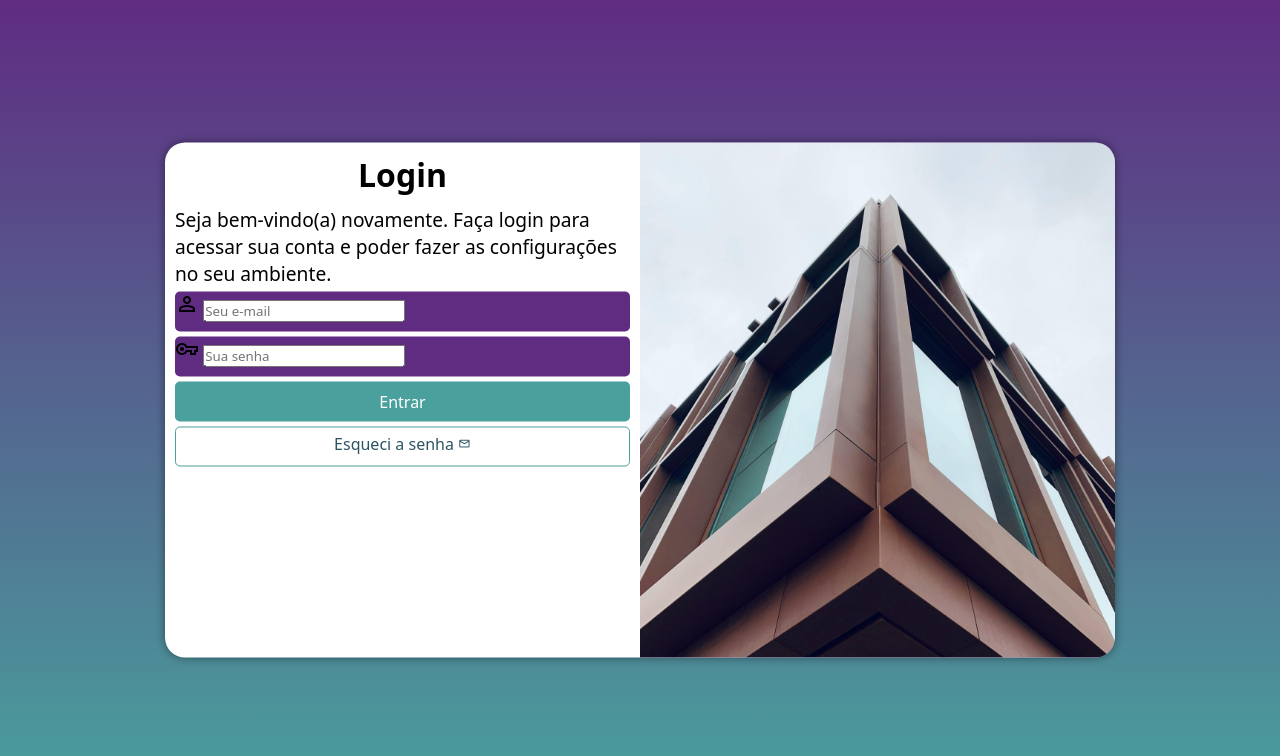
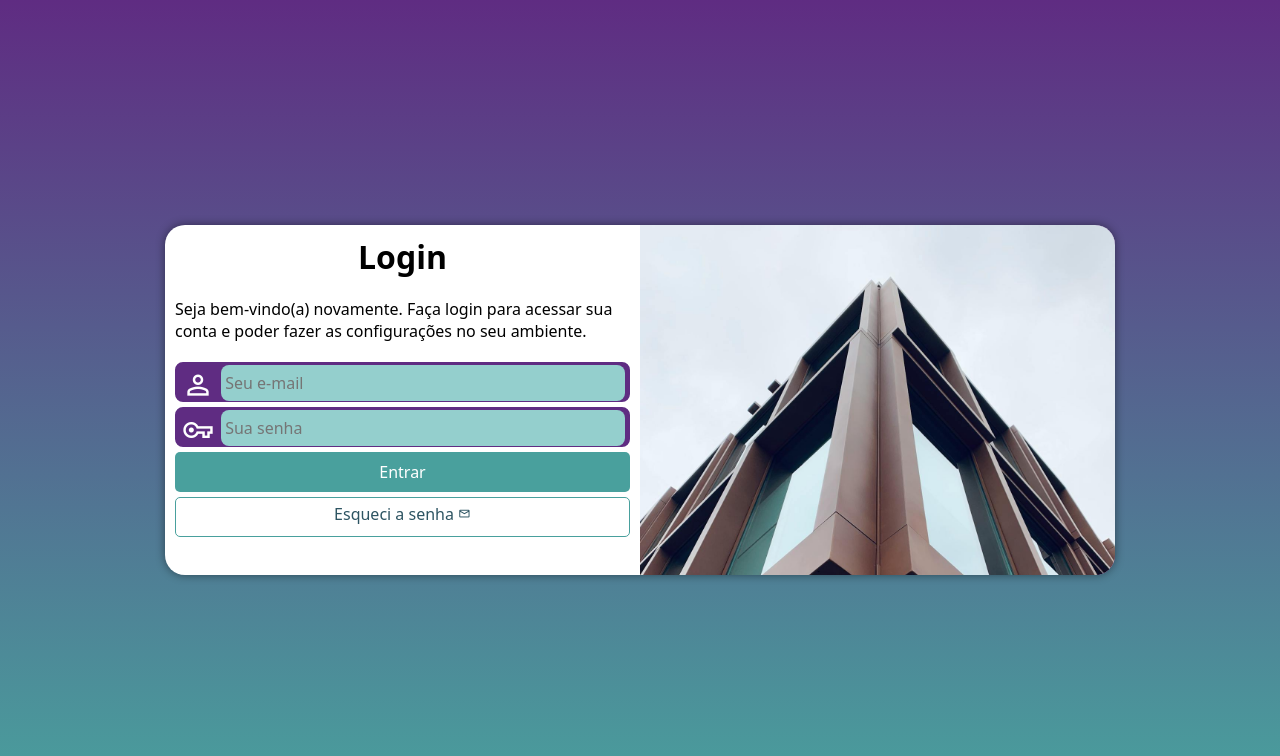
Before and after one commit to becxm/projeto-login, a plain HTML site: page index.html in a window 1280 px wide. Drawn offline with nearby package versions, Linux system fonts and the light colour scheme.

Commit message:
atualização

```diff
--- a/estilos/mediaquery.css
+++ b/estilos/mediaquery.css
@@ -7,6 +7,7 @@
 
     section#login {
         width: 80vw;
+        height: 280px;
     }
 
     section#login > div#imagem {
@@ -28,6 +29,7 @@
 
     section#login {
         width: 950px;
+        height: 350px;
     }
 
     section#login > div#imagem {
@@ -46,6 +48,7 @@
     }
 
     div#formulario > p {
-        font-size: 1.2em;
+        font-size: 1em;
+        margin: 20px 0px;
     }
 }
--- a/estilos/style.css
+++ b/estilos/style.css
@@ -30,7 +30,6 @@ section#login {
     position: absolute;
     top: 50%;
     left: 50%;
-    transform: translate(-50%, -50%);
     overflow: hidden;
 
     background-color: var(--cor01);
@@ -41,6 +40,7 @@ section#login {
 
     transition: width .3s, height .3s;
     transition-timing-function: ease;
+    transform: translate(-50%, -50%);
 }
 
 section#login > div#imagem {
@@ -68,14 +68,38 @@ div#formulario > p {
 form > div.campo {
     background-color: var(--cor03);
     width: 100%;
+    border: 2px solid var(--cor03);
     display: block;
     height: 40px;
-    border-radius: 5px;
+    border-radius: 8px;
     margin: 5px 0px;
 }
 
 div.campo > label {
     display: none;
+}
+
+div.campo > .material-symbols-outlined {
+    color: var(--cor01);
+    font-size: 2em;
+    width: 40px;
+    padding: 5px;
+}
+
+div.campo > input {
+    background-color: #94cfcd;
+    font-size: 1em;
+    width: calc(99% - 43px);
+    height: 100%;
+    border: 0px;
+    padding: 4px;
+    border-radius: 8px;
+    transform: translateY(-12px);
+}
+
+div.campo > input:focus-within {
+    background-color: var(--cor01);
+    border: none;
 }
 
 form > input[type=submit] {
```
